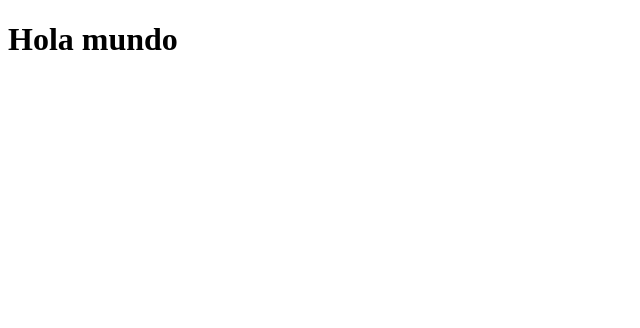
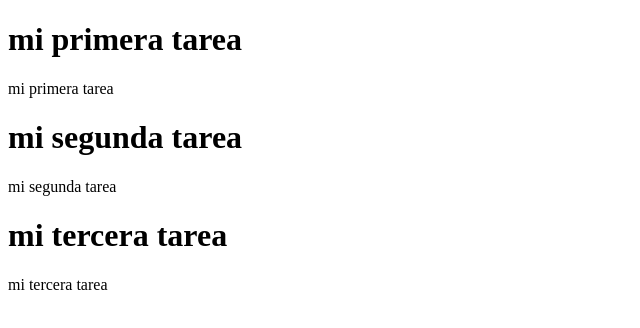
Before and after one commit to jopg/first-react-app, a React (Vite) app: page / in a window 1280 px wide. Shown: the top 328 px of the page, without its empty margins (0-640 px from the left). Built offline with nearby package versions, Linux system fonts and the light colour scheme.

Commit message:
Tasklist - Ejemplo 1

```diff
--- a/src/App.jsx
+++ b/src/App.jsx
@@ -1,5 +1,12 @@
+import TaskList from "./TaskList";
+
 function App() {
-  return <h1>Hola mundo</h1>;
+  //Dentro del componente principal App añadimos todos los demás componentes que conforman la aplicación
+  return (
+    <div>
+      <TaskList />
+    </div>
+  );
 }
 
 export default App;
--- /dev/null
+++ b/src/TaskList.jsx
@@ -0,0 +1,32 @@
+import { task as data } from "./task"; //Se tuvo que renombrar task como data dentro de este archivo por que se estaban produciendo problemas de conflicto con el nombre de nuestro estado local "task"
+import { useState, useEffect } from "react";
+
+function TaskList() {
+  //El estado task se inicializa con un array vacio
+  //No podemos inicializar task directamente con data, esto como regla se tiene que hacer cuando se cargue el componente, ya que si el componente no se ha cargado, no tenemos acceso a "data"
+  const [task, setTask] = useState([]);
+
+  //useEffect se va a ejecutar luego de que se carge el componente, por lo que es aquí donde vamos a asignarle a task el json que contiene data
+  useEffect(() => {
+    setTask(data);
+  }, []);
+
+  //Aqui comprobamos que si el array esta vacio, retornaremos un msj que no hay tareas
+  if (task.length === 0) {
+    return <h1>No hay tareas!</h1>;
+  }
+
+  //Si hay tareas disponibles entonces las retornaremos, recorriendo el objeto con el metodo map, tomando en cuenta el atributo key (que seria el id de cada tarea) para el funcionamiento interno de react
+  return (
+    <div>
+      {task.map((task) => (
+        <div key={task.id}>
+          <h1>{task.title}</h1>
+          <p>{task.description}</p>
+        </div>
+      ))}
+    </div>
+  );
+}
+
+export default TaskList;
--- /dev/null
+++ b/src/task.js
@@ -0,0 +1,20 @@
+//Se creo este JSON para almacenar datos de ejemplo que son usados en TaskList.jsx
+//A su vez está siendo exportado en una constante llamada task
+
+export const task = [
+  {
+    id: 1,
+    title: "mi primera tarea",
+    description: "mi primera tarea",
+  },
+  {
+    id: 2,
+    title: "mi segunda tarea",
+    description: "mi segunda tarea",
+  },
+  {
+    id: 3,
+    title: "mi tercera tarea",
+    description: "mi tercera tarea",
+  },
+];
```
